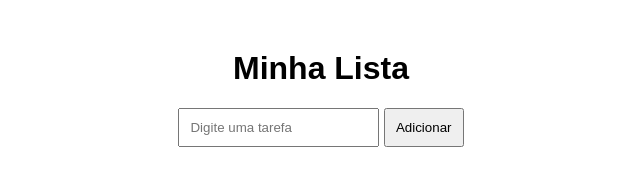
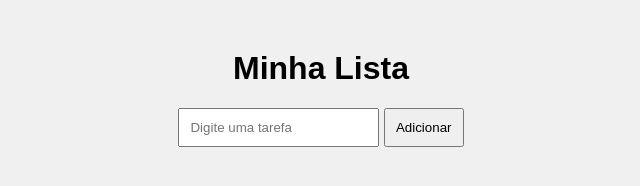
Before and after one commit to Medeiros281213/Tabalho-dvops, a plain HTML site: page index.html in a window 1280 px wide. Shown: the whole page, without its empty margins (319-959 px from the left). Drawn offline with Linux system fonts and the light colour scheme.

Commit message:
Melhora visual CSS

```diff
--- a/style.css
+++ b/style.css
@@ -16,3 +16,6 @@ button {
 li {
   margin-top: 10px;
 }
+body {
+  background-color: #f0f0f0;
+}
```
